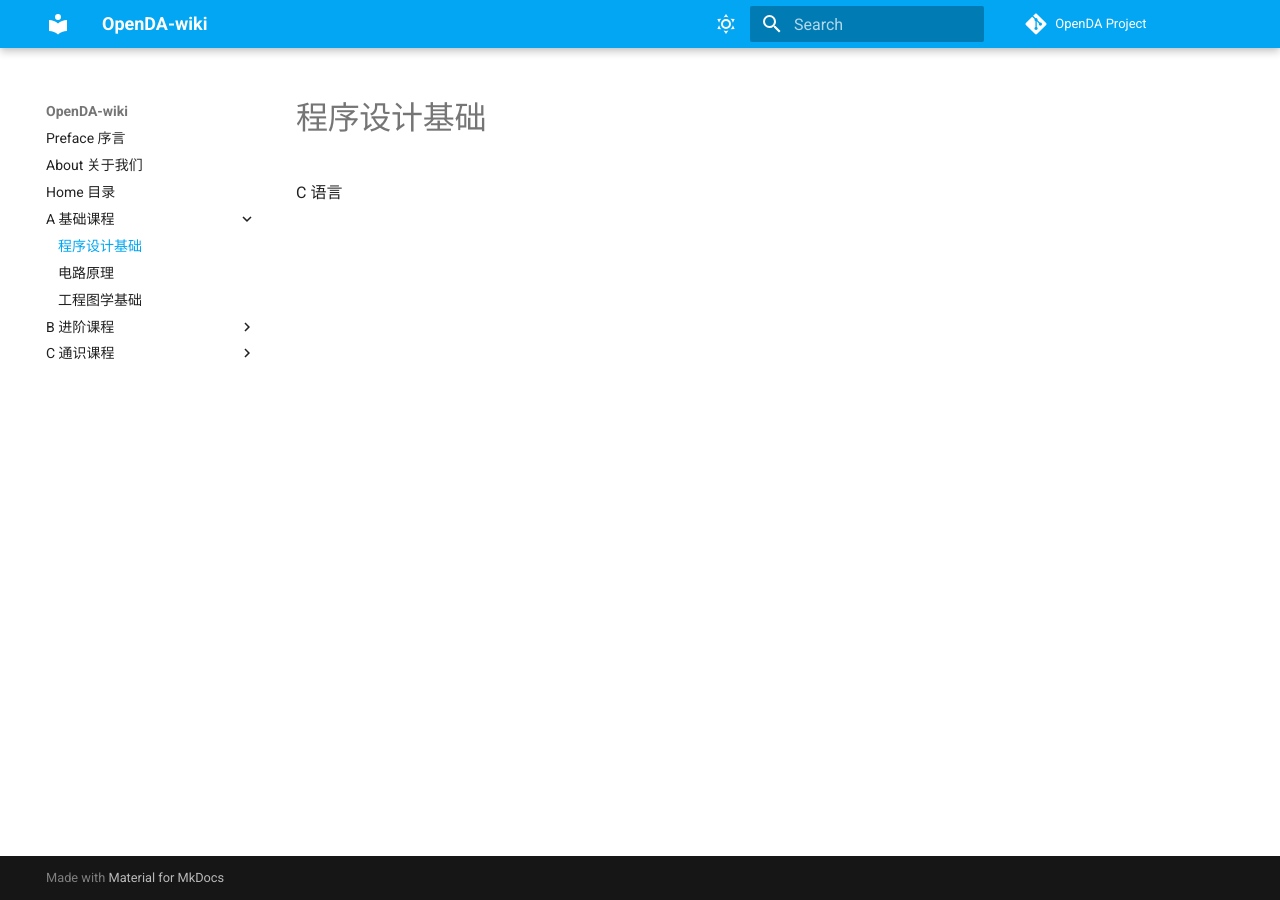
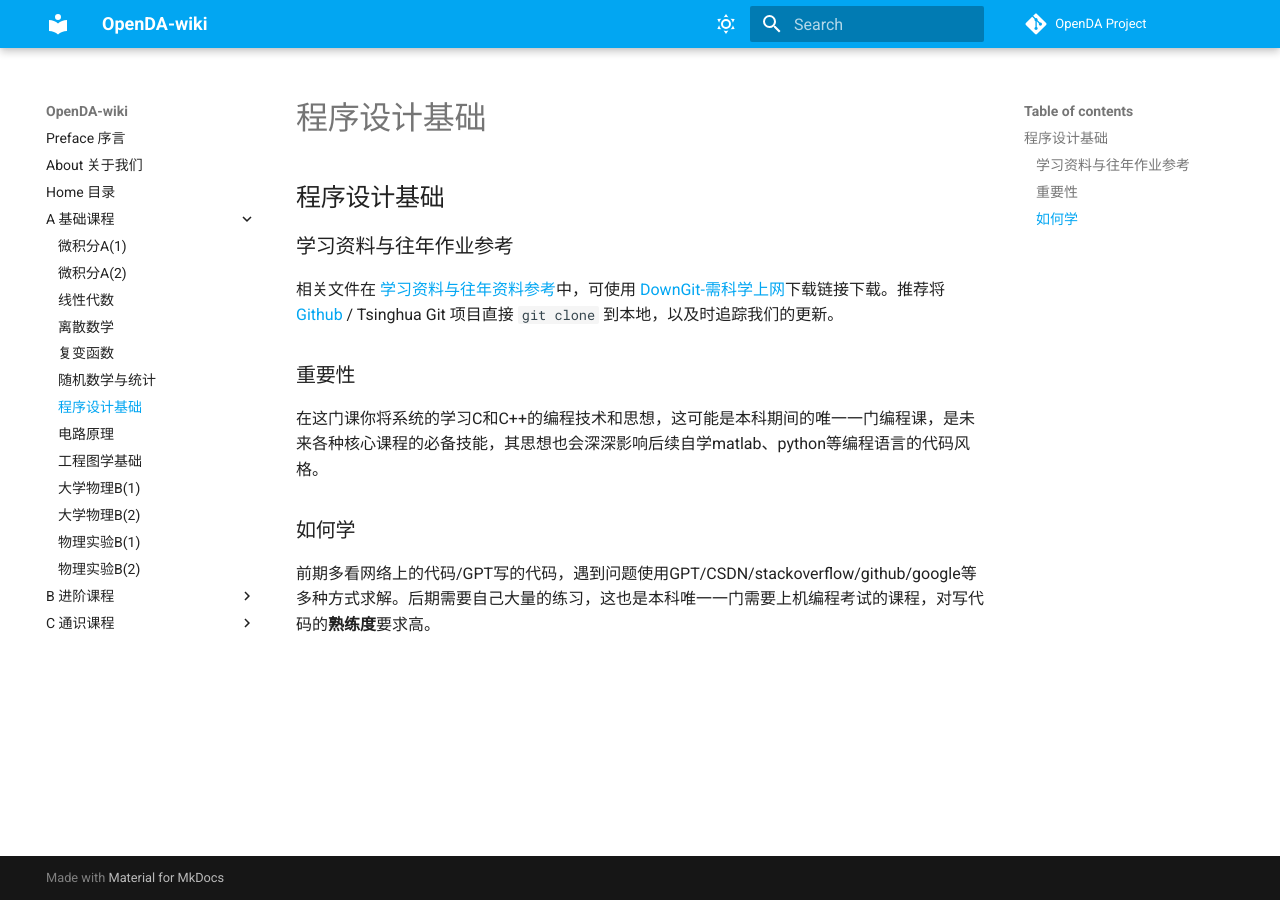
Before and after one commit to Open-DA/OpenDA-Wiki, an MkDocs documentation site: the page built from docs/A_programming.md, in a window 1280 px wide. Built offline with MkDocs 1.6.1 and Material for MkDocs 9.7.7, drawn with Linux system fonts in a browser that asks for light colours; comment, search, counter and statistics services are not loaded.

Commit message:
2024-08-10 02:08:31

```diff
--- a/docs/A_circuit.md
+++ b/docs/A_circuit.md
@@ -0,0 +1,11 @@
+## 电路原理
+
+### 学习资料与往年作业参考
+
+相关文件在 [学习资料与往年资料参考-电路原理](https://github.com/Open-DA/OpenDA/tree/main/A_%E5%9F%BA%E7%A1%80%E8%AF%BE%E7%A8%8B/%E7%94%B5%E8%B7%AF%E5%8E%9F%E7%90%86)中，可使用 [DownGit-需科学上网-电路原理](https://tool.mkblog.cn/downgit/#/home?url=https://github.com/Open-DA/OpenDA/tree/main/A_%E5%9F%BA%E7%A1%80%E8%AF%BE%E7%A8%8B/%E7%94%B5%E8%B7%AF%E5%8E%9F%E7%90%86)下载链接下载。推荐将 [Github](https://github.com/Open-DA/OpenDA) / Tsinghua Git 项目直接 `git clone` 到本地，以及时追踪我们的更新。
+
+### 重要性
+是后续核心课程数电、模电等电学课程的基础，其中部分内容后续电学课程仍然涉及（如运算放大器等）。
+
+### 如何学
+可以通过大量练习往年题和课本后的习题习得大部分题目的解题套路熟悉各种解题方法。但是考试通常题量大、时间紧，对熟练度要求高，要求平时和考前尽可能多做题。
--- /dev/null
+++ b/docs/A_complex_function.md
@@ -0,0 +1,9 @@
+## 复变函数
+
+### 学习资料与往年作业参考
+
+相关文件在 [学习资料与往年资料参考](https://github.com/Open-DA/OpenDA/tree/main/A_%E5%9F%BA%E7%A1%80%E8%AF%BE%E7%A8%8B/%E5%A4%8D%E5%8F%98%E5%87%BD%E6%95%B0)中，可使用 [DownGit-需科学上网](https://tool.mkblog.cn/downgit/#/home?url=https://github.com/Open-DA/OpenDA/tree/main/A_%E5%9F%BA%E7%A1%80%E8%AF%BE%E7%A8%8B/%E5%A4%8D%E5%8F%98%E5%87%BD%E6%95%B0)下载链接下载。推荐将 [Github](https://github.com/Open-DA/OpenDA) / Tsinghua Git 项目直接 `git clone` 到本地，以及时追踪我们的更新。
+
+### 重要性
+
+现在已非自动化必修课程，留档仅供参考，本课程跟信号与系统有一定相关性，但是想真正学懂成本较高，有需要的同学需要自行学习。
--- a/docs/A_engineering_drawing.md
+++ b/docs/A_engineering_drawing.md
@@ -0,0 +1,12 @@
+## 工程图学基础
+
+
+### 学习资料与往年作业参考
+
+相关文件在 [学习资料与往年资料参考-工程图学基础](https://github.com/Open-DA/OpenDA/tree/main/A_%E5%9F%BA%E7%A1%80%E8%AF%BE%E7%A8%8B/%E5%B7%A5%E7%A8%8B%E5%9B%BE%E5%AD%A6%E5%9F%BA%E7%A1%80)中，可使用 [DownGit-需科学上网-工程图学基础](https://tool.mkblog.cn/downgit/#/home?url=https://github.com/Open-DA/OpenDA/tree/main/A_%E5%9F%BA%E7%A1%80%E8%AF%BE%E7%A8%8B/%E5%B7%A5%E7%A8%8B%E5%9B%BE%E5%AD%A6%E5%9F%BA%E7%A1%80)下载链接下载。推荐将 [Github](https://github.com/Open-DA/OpenDA) / Tsinghua Git 项目直接 `git clone` 到本地，以及时追踪我们的更新。
+
+### 重要性
+不是特别重要，与自动化系后期课程及研究方向关联性不大，但CAD属于基本设计软件，有的研究方向后期可能会有需求。
+
+### 如何学
+认真完成小作业和大作业，考前多练一些练习册上的题。
--- /dev/null
+++ b/docs/A_linear_algebra.md
@@ -0,0 +1,21 @@
+## 线性代数
+
+### 学习资料与往年作业参考
+
+相关文件在 [学习资料与往年资料参考](https://github.com/Open-DA/OpenDA/tree/main/A_%E5%9F%BA%E7%A1%80%E8%AF%BE%E7%A8%8B/%E7%BA%BF%E6%80%A7%E4%BB%A3%E6%95%B0)中，可使用 [DownGit-需科学上网](https://tool.mkblog.cn/downgit/#/home?url=https://github.com/Open-DA/OpenDA/tree/main/A_%E5%9F%BA%E7%A1%80%E8%AF%BE%E7%A8%8B/%E7%BA%BF%E6%80%A7%E4%BB%A3%E6%95%B0)下载链接下载。推荐将 [Github](https://github.com/Open-DA/OpenDA) / Tsinghua Git 项目直接 `git clone` 到本地，以及时追踪我们的更新。
+
+### 重要性
+
+相当重要的一门课程，关于矩阵的理解和应用将贯穿整个工科体系，特别是在AI领域几乎所有问题最终都可以变换成对矩阵的处理，需要大家对矩阵的处理和变换有良好的理解。
+
+### 知识体系
+
+首先需要对线性空间等概念有基本的认识，在此机基础上，研究线性方程组、正交性、行列式、特征值等高级性质。最终考核主要体现在对矩阵的计算和分析上。
+
+### 如何学
+
+学校的线性代数教材在持续迭代和更新。早年用古老的中文教材，后来引进了strang老爷子的英文教材，再后来又自己重新编写了一些中文教材，所以具体选择什么教材需要大家根据自己的时代和所选的老师衡量，但是strang老爷子的英文教材确实是时代经典，可以配合[Strang老爷子在MIT的网课](https://www.bilibili.com/video/BV16Z4y1U7oU/)食用。同时也推荐大家考前去听“乐学”组织的小班辅导课（搜索“乐学”公众号），会有很多收获。
+
+此外，在线性代数课程的学习中，重要的是对各样的性质与定理建立起几何直观。这种直观不仅能够帮助大家更好地理解一些定理的本质，加快做题的速度，在之后的学习与科研中也会起到更加重要的作用。推荐大家看YouTube上3blue1brown博主的 [Essence of Linear Algebra](https://www.youtube.com/playlist?list=PLZHQObOWTQDPD3MizzM2xVFitgF8hE_ab)，无法打开链接的话也可以看看 [B站上搬运的版本](https://www.bilibili.com/video/BV1ib411t7YR/).
+
+在考试方面，平时的作业更注重于大家的理解，但是考试还是熟练度的体现，因此希望大家尽可能多的寻找一些题目进行计算的训练。
--- /dev/null
+++ b/docs/A_physics_b(1).md
@@ -0,0 +1,9 @@
+## 大学物理B(1)
+
+### 学习资料与往年作业参考
+
+相关文件在 [学习资料与往年资料参考-大学物理B(1)](https://github.com/Open-DA/OpenDA/tree/main/A_%E5%9F%BA%E7%A1%80%E8%AF%BE%E7%A8%8B/%E5%A4%A7%E5%AD%A6%E7%89%A9%E7%90%86B(1))中，可使用 [DownGit-需科学上网-大学物理B(1)](https://tool.mkblog.cn/downgit/#/home?url=https://github.com/Open-DA/OpenDA/tree/main/A_%E5%9F%BA%E7%A1%80%E8%AF%BE%E7%A8%8B/%E5%A4%A7%E5%AD%A6%E7%89%A9%E7%90%86B(1))下载链接下载。推荐将 [Github](https://github.com/Open-DA/OpenDA) / Tsinghua Git 项目直接 `git clone` 到本地，以及时追踪我们的更新。
+
+### 如何学
+
+物理学很有意思，可惜这门课程很混乱。想深入学习物理学不如去看看《费曼物理学讲义》，或者把时间和精力投入到更紧要的事情上去。大学物理课组不同老师的课程安排、考题之间相差较大，需要根据自己选择的老师进行备考。
--- /dev/null
+++ b/docs/A_physics_b(2).md
@@ -0,0 +1,9 @@
+## 大学物理B(2)
+
+### 学习资料与往年作业参考
+
+相关文件在 [学习资料与往年资料参考-需科学上网-大学物理B(2)](https://github.com/Open-DA/OpenDA/tree/main/A_%E5%9F%BA%E7%A1%80%E8%AF%BE%E7%A8%8B/%E5%A4%A7%E5%AD%A6%E7%89%A9%E7%90%86B(2))中，可使用 [DownGit-需科学上网-大学物理B(2)](https://tool.mkblog.cn/downgit/#/home?url=https://github.com/Open-DA/OpenDA/tree/main/A_%E5%9F%BA%E7%A1%80%E8%AF%BE%E7%A8%8B/%E5%A4%A7%E5%AD%A6%E7%89%A9%E7%90%86B(2))下载链接下载。推荐将 [Github](https://github.com/Open-DA/OpenDA) / Tsinghua Git 项目直接 `git clone` 到本地，以及时追踪我们的更新。
+
+### 如何学
+
+物理学很有意思，可惜这门课程很混乱。想深入学习物理学不如去看看《费曼物理学讲义》，或者把时间和精力投入到更紧要的事情上去。大学物理课组不同老师的课程安排、考题之间相差较大，需要根据自己选择的老师进行备考。
--- /dev/null
+++ b/docs/A_physics_experiment_b(1).md
@@ -0,0 +1,9 @@
+## 物理实验B(1)
+
+### 学习资料与往年作业参考
+
+相关文件在 [学习资料与往年资料参考-物理实验B(1)](https://github.com/Open-DA/OpenDA/tree/main/A_%E5%9F%BA%E7%A1%80%E8%AF%BE%E7%A8%8B/%E7%89%A9%E7%90%86%E5%AE%9E%E9%AA%8CB(1))中，可使用 [DownGit-需科学上网-物理实验B(1)](https://tool.mkblog.cn/downgit/#/home?url=https://github.com/Open-DA/OpenDA/tree/main/A_%E5%9F%BA%E7%A1%80%E8%AF%BE%E7%A8%8B/%E7%89%A9%E7%90%86%E5%AE%9E%E9%AA%8CB(1))下载链接下载。推荐将 [Github](https://github.com/Open-DA/OpenDA) / Tsinghua Git 项目直接 `git clone` 到本地，以及时追踪我们的更新。
+
+### 如何学
+
+这门课程处于改革过程中，所以可能这些资料只有参考作用。此课程对个人能力提升有限，应争取借鉴往年报告，高效地完成课程任务并取得良好的成绩。
--- /dev/null
+++ b/docs/A_physics_experiment_b(2).md
@@ -0,0 +1,9 @@
+## 物理实验B(2)
+
+### 学习资料与往年作业参考
+
+相关文件在 [学习资料与往年资料参考-物理实验B(2)](https://github.com/Open-DA/OpenDA/tree/main/A_%E5%9F%BA%E7%A1%80%E8%AF%BE%E7%A8%8B/%E7%89%A9%E7%90%86%E5%AE%9E%E9%AA%8CB(2))中，可使用 [DownGit-需科学上网-物理实验B(2)](https://tool.mkblog.cn/downgit/#/home?url=https://github.com/Open-DA/OpenDA/tree/main/A_%E5%9F%BA%E7%A1%80%E8%AF%BE%E7%A8%8B/%E7%89%A9%E7%90%86%E5%AE%9E%E9%AA%8CB(2))下载链接下载。推荐将 [Github](https://github.com/Open-DA/OpenDA) / Tsinghua Git 项目直接 `git clone` 到本地，以及时追踪我们的更新。
+
+### 如何学
+
+这门课程处于改革过程中，所以可能这些资料只有参考作用。此课程对个人能力提升有限，应争取借鉴往年报告，高效地完成课程任务并取得良好的成绩。
--- a/docs/A_programming.md
+++ b/docs/A_programming.md
@@ -1 +1,11 @@
-C 语言
+## 程序设计基础
+
+### 学习资料与往年作业参考
+
+相关文件在 [学习资料与往年资料参考](https://github.com/Open-DA/OpenDA/tree/main/A_%E5%9F%BA%E7%A1%80%E8%AF%BE%E7%A8%8B/%E7%A8%8B%E5%BA%8F%E8%AE%BE%E8%AE%A1%E5%9F%BA%E7%A1%80)中，可使用 [DownGit-需科学上网](https://tool.mkblog.cn/downgit/#/home?url=https://github.com/Open-DA/OpenDA/tree/main/A_%E5%9F%BA%E7%A1%80%E8%AF%BE%E7%A8%8B/%E7%A8%8B%E5%BA%8F%E8%AE%BE%E8%AE%A1%E5%9F%BA%E7%A1%80)下载链接下载。推荐将 [Github](https://github.com/Open-DA/OpenDA) / Tsinghua Git 项目直接 `git clone` 到本地，以及时追踪我们的更新。
+
+### 重要性
+在这门课你将系统的学习C和C++的编程技术和思想，这可能是本科期间的唯一一门编程课，是未来各种核心课程的必备技能，其思想也会深深影响后续自学matlab、python等编程语言的代码风格。
+
+### 如何学
+前期多看网络上的代码/GPT写的代码，遇到问题使用GPT/CSDN/stackoverflow/github/google等多种方式求解。后期需要自己大量的练习，这也是本科唯一一门需要上机编程考试的课程，对写代码的**熟练度**要求高。
--- /dev/null
+++ b/docs/A_stochastic_mathematics_and_statistics.md
@@ -0,0 +1,19 @@
+## 随机数学与统计
+
+### 学习资料与往年作业参考
+
+相关文件在 [学习资料与往年资料参考-随机数学与统计](https://github.com/Open-DA/OpenDA/tree/main/A_%E5%9F%BA%E7%A1%80%E8%AF%BE%E7%A8%8B/%E9%9A%8F%E6%9C%BA%E6%95%B0%E5%AD%A6%E4%B8%8E%E7%BB%9F%E8%AE%A1)中，可使用 [DownGit-需科学上网-随机数学与统计](https://tool.mkblog.cn/downgit/#/home?url=https://github.com/Open-DA/OpenDA/tree/main/A_%E5%9F%BA%E7%A1%80%E8%AF%BE%E7%A8%8B/%E9%9A%8F%E6%9C%BA%E6%95%B0%E5%AD%A6%E4%B8%8E%E7%BB%9F%E8%AE%A1)下载链接下载。推荐将 [Github](https://github.com/Open-DA/OpenDA) / Tsinghua Git 项目直接 `git clone` 到本地，以及时追踪我们的更新。
+
+### 重要性
+
+这门课程是对Data Science、统计相关知识的一个入门级介绍、有助于让大家了解、初步掌握统计相关领域的基本思想与方法，对将来想要在统计相关领域进行深入学习和科研的同学们很有益处。
+
+统计学是一门非常有趣且实用的学科。如果在学完这门课程后同学们对统计兴趣不减，欢迎选修统计与数据科学系的相关课程与项目以进行更加广阔、深入的了解。
+
+### 如何学
+
+本课程共5学分，在一门课程内将概率论+统计推断等统计学基础知识讲完，因此也对同学们提出了较高的挑战。此外，叶俊老师的教学方式也相对较为“传统”：一节课在黑板上从头推导到尾，没有课件、PPT，可能会在课后发布讲义PDF。
+
+然而，在5学分内涵盖如此庞大的内容也是非常有挑战的，在教学过程中势必有所取舍，在同学们理解的过程中也许也会有困难。推荐参考[希文](https://gao-jiawei.com/)的[学习笔记](https://github.com/Open-DA/OpenDA/blob/main/A_%E5%9F%BA%E7%A1%80%E8%AF%BE%E7%A8%8B/%E9%9A%8F%E6%9C%BA%E6%95%B0%E5%AD%A6%E4%B8%8E%E7%BB%9F%E8%AE%A1/1_%E5%AD%A6%E4%B9%A0%E8%B5%84%E6%96%99/%E7%9F%A5%E8%AF%86%E7%82%B9%E6%80%BB%E7%BB%93/%E8%AF%BE%E7%A8%8B%E7%AC%94%E8%AE%B0_%E5%B8%8C%E6%96%87.pdf)。
+
+在备考的过程中，重点是对核心知识点（随机变量、三大分布等）进行理解，并且了解这些核心知识点之间的联系，并在此基础上对相关考题进行大量练习。
--- a/docs/B_operations_research.md
+++ b/docs/B_operations_research.md
@@ -1,4 +1,11 @@
 ## 运筹学
+
+### 学习资料与往年作业参考
+
+相关文件在 [学习资料与往年资料参考-运筹学](https://github.com/Open-DA/OpenDA/tree/main/B_%E8%87%AA%E5%8A%A8%E5%8C%96%E7%B3%BB%E4%B8%93%E4%B8%9A%E4%B8%BB%E4%BF%AE%E8%AF%BE%E7%A8%8B/%E8%BF%90%E7%AD%B9%E5%AD%A6)中，可使用 [DownGit-需科学上网-运筹学](https://tool.mkblog.cn/downgit/#/home?url=https://github.com/Open-DA/OpenDA/tree/main/B_%E8%87%AA%E5%8A%A8%E5%8C%96%E7%B3%BB%E4%B8%93%E4%B8%9A%E4%B8%BB%E4%BF%AE%E8%AF%BE%E7%A8%8B/%E8%BF%90%E7%AD%B9%E5%AD%A6)下载链接下载。推荐将 [Github](https://github.com/Open-DA/OpenDA) / Tsinghua Git 项目直接 `git clone` 到本地，以及时追踪我们的更新。
+
+
+### 如何学
 
 想要基本掌握运筹学的整体框架和应对考试并取得不错的成绩，那么消化吸收课内ppt已经足够，可以结合王焕刚老师在学堂在线平台上的[慕课](https://www.xuetangx.com/course/thu1201fu122801/19319582?channel=i.area.recent_search)实现自主学习。之后结合往年题拟合考试风格套路，基本可解决绝大部分考试问题。
 
--- a/mkdocs.yml
+++ b/mkdocs.yml
@@ -39,9 +39,19 @@ nav:
   - About 关于我们: about.md
   - Home 目录: index.md
   - A 基础课程:
+    - 微积分A(1): A_calculus_a(1).md
+    - 微积分A(2): A_calculus_a(2).md
+    - 线性代数: A_linear_algebra.md
+    - 离散数学: A_discrete_math.md
+    - 复变函数: A_complex_function.md
+    - 随机数学与统计: A_stochastic_mathematics_and_statistics.md
     - 程序设计基础: A_programming.md
     - 电路原理: A_circuit.md
     - 工程图学基础: A_engineering_drawing.md
+    - 大学物理B(1): A_physics_b(1).md
+    - 大学物理B(2): A_physics_b(2).md
+    - 物理实验B(1): A_physics_experiment_b(1).md
+    - 物理实验B(2): A_physics_experiment_b(2).md
   - B 进阶课程:
     - 运筹学: B_operations_research.md
     - 自动控制原理一: B_control_theory1.md
```
Also changed, not shown: docs/A_calculus_a(1).md (added, +17 -0 lines), docs/A_calculus_a(2).md (added, +17 -0 lines), docs/A_discrete_mathematics.md (added, +13 -0 lines), docs/B_control_theory1.md (+1 -1 lines), docs/index.md (+13 -0 lines).
